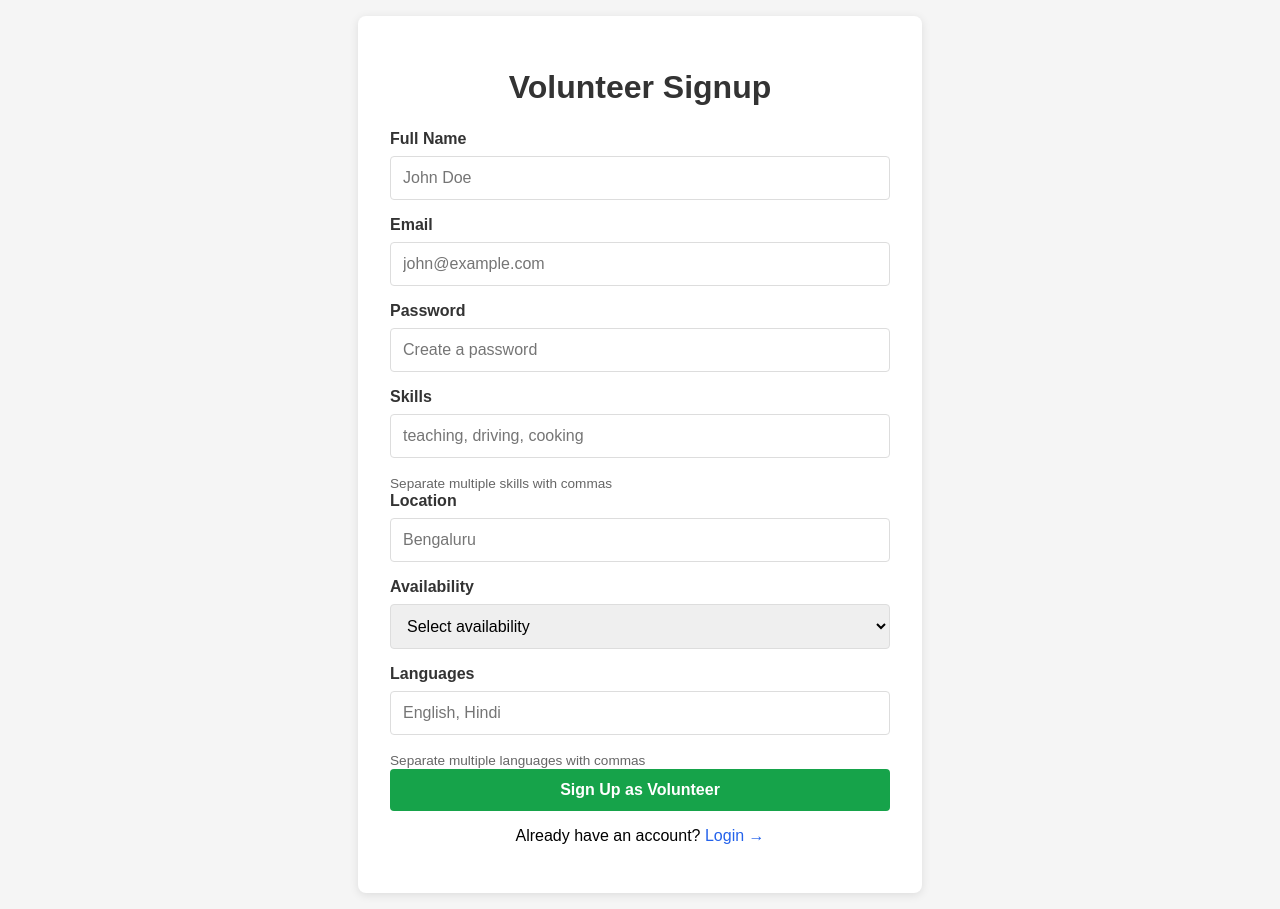
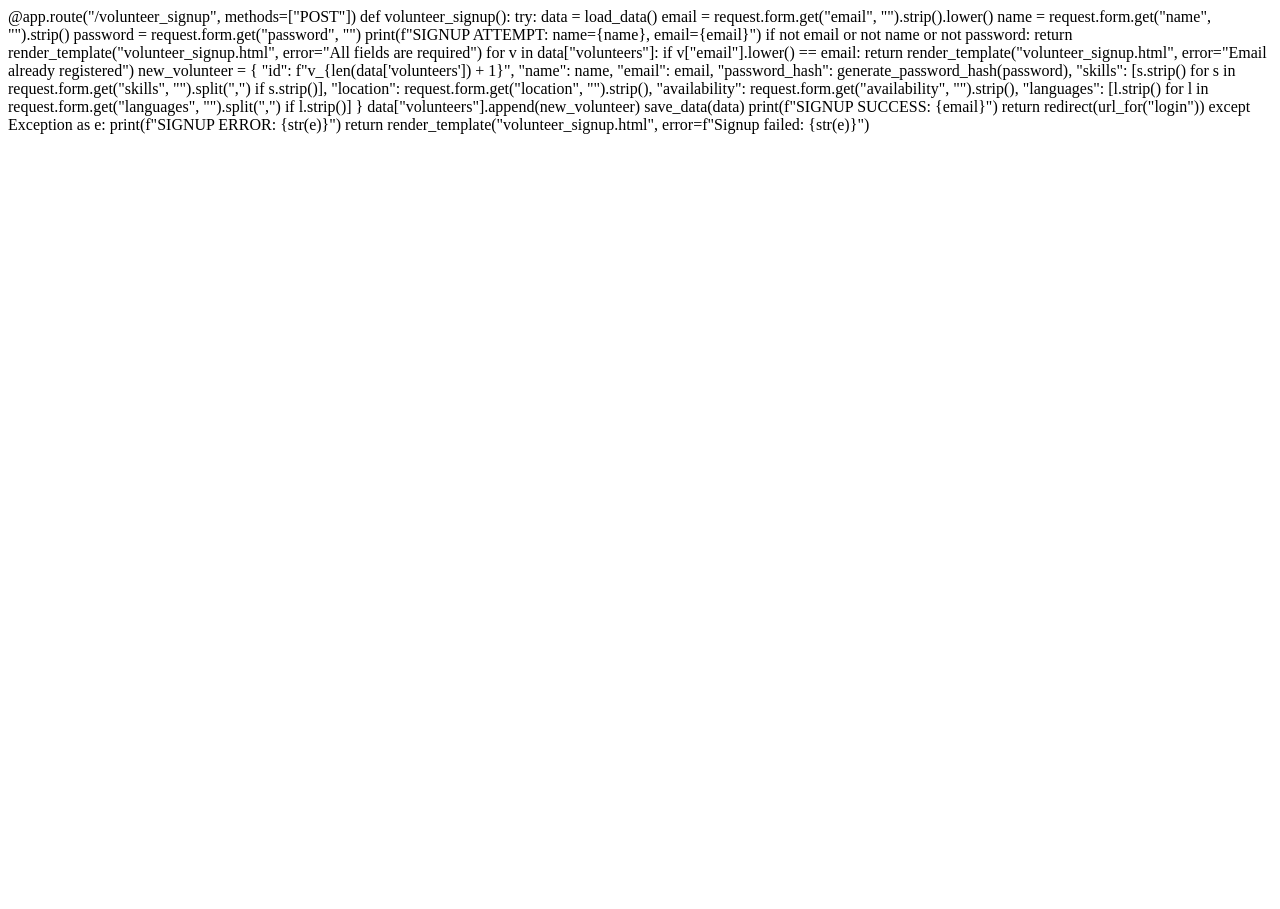
Before and after one commit to sanjugangatkar068-eng/Smartvolunteers-AI, a Flask app: page /volunteer_signup in a window 1280 px wide. After the commit the page ends 134 px from the top, so only its background shows below. Run offline with Flask 3, Linux system fonts and the light colour scheme.

Commit message:
Update volunteer_signup.html

```diff
--- a/templates/volunteer_signup.html
+++ b/templates/volunteer_signup.html
@@ -1,67 +1,34 @@
-<!DOCTYPE html>
-<html lang="en">
-<head>
-    <meta charset="UTF-8">
-    <meta name="viewport" content="width=device-width, initial-scale=1.0">
-    <title>SmartVolunteers - Volunteer Signup</title>
-    <style>
-        body { font-family: Arial, sans-serif; background: #f5f5f5; display: flex; justify-content: center; align-items: center; min-height: 100vh; margin: 0; padding: 1rem; }
-        .signup-container { background: white; padding: 2rem; border-radius: 8px; box-shadow: 0 2px 10px rgba(0,0,0,0.1); width: 100%; max-width: 500px; }
-        h1 { text-align: center; color: #333; margin-bottom: 1.5rem; }
-        .error { background: #fee; color: #c33; padding: 0.75rem; border-radius: 4px; margin-bottom: 1rem; border: 1px solid #fcc; }
-        label { display: block; margin-bottom: 0.5rem; color: #333; font-weight: bold; }
-        input, select { width: 100%; padding: 0.75rem; margin-bottom: 1rem; border: 1px solid #ddd; border-radius: 4px; box-sizing: border-box; font-size: 1rem; }
-        button { width: 100%; padding: 0.75rem; background: #16a34a; color: white; border: none; border-radius: 4px; font-size: 1rem; cursor: pointer; font-weight: bold; }
-        button:hover { background: #15803d; }
-        .links { text-align: center; margin-top: 1rem; }
-        .links a { color: #2563eb; text-decoration: none; }
-        small { color: #666; font-size: 0.85rem; }
-    </style>
-</head>
-<body>
-    <div class="signup-container">
-        <h1>Volunteer Signup</h1>
+@app.route("/volunteer_signup", methods=["POST"])
+def volunteer_signup():
+    try:
+        data = load_data()
+        email = request.form.get("email", "").strip().lower()
+        name = request.form.get("name", "").strip()
+        password = request.form.get("password", "")
 
-        {% if error %}
-        <div class="error">{{ error }}</div>
-        {% endif %}
+        print(f"SIGNUP ATTEMPT: name={name}, email={email}")
 
-        <form method="POST" action="{{ url_for('volunteer_signup') }}">
-            <label for="name">Full Name</label>
-            <input type="text" id="name" name="name" placeholder="John Doe" required>
+        if not email or not name or not password:
+            return render_template("volunteer_signup.html", error="All fields are required")
 
-            <label for="email">Email</label>
-            <input type="email" id="email" name="email" placeholder="john@example.com" required>
+        for v in data["volunteers"]:
+            if v["email"].lower() == email:
+                return render_template("volunteer_signup.html", error="Email already registered")
 
-            <label for="password">Password</label>
-            <input type="password" id="password" name="password" placeholder="Create a password" required>
-
-            <label for="skills">Skills</label>
-            <input type="text" id="skills" name="skills" placeholder="teaching, driving, cooking" required>
-            <small>Separate multiple skills with commas</small>
-
-            <label for="location">Location</label>
-            <input type="text" id="location" name="location" placeholder="Bengaluru" required>
-
-            <label for="availability">Availability</label>
-            <select id="availability" name="availability" required>
-                <option value="">Select availability</option>
-                <option value="flexible">Flexible</option>
-                <option value="weekends">Weekends only</option>
-                <option value="weekdays">Weekdays only</option>
-                <option value="evenings">Evenings only</option>
-            </select>
-
-            <label for="languages">Languages</label>
-            <input type="text" id="languages" name="languages" placeholder="English, Hindi" required>
-            <small>Separate multiple languages with commas</small>
-
-            <button type="submit">Sign Up as Volunteer</button>
-        </form>
-
-        <div class="links">
-            <p>Already have an account? <a href="{{ url_for('login') }}">Login →</a></p>
-        </div>
-    </div>
-</body>
-</html>
+        new_volunteer = {
+            "id": f"v_{len(data['volunteers']) + 1}",
+            "name": name,
+            "email": email,
+            "password_hash": generate_password_hash(password),
+            "skills": [s.strip() for s in request.form.get("skills", "").split(",") if s.strip()],
+            "location": request.form.get("location", "").strip(),
+            "availability": request.form.get("availability", "").strip(),
+            "languages": [l.strip() for l in request.form.get("languages", "").split(",") if l.strip()]
+        }
+        data["volunteers"].append(new_volunteer)
+        save_data(data)
+        print(f"SIGNUP SUCCESS: {email}")
+        return redirect(url_for("login"))
+    except Exception as e:
+        print(f"SIGNUP ERROR: {str(e)}")
+        return render_template("volunteer_signup.html", error=f"Signup failed: {str(e)}")
```
